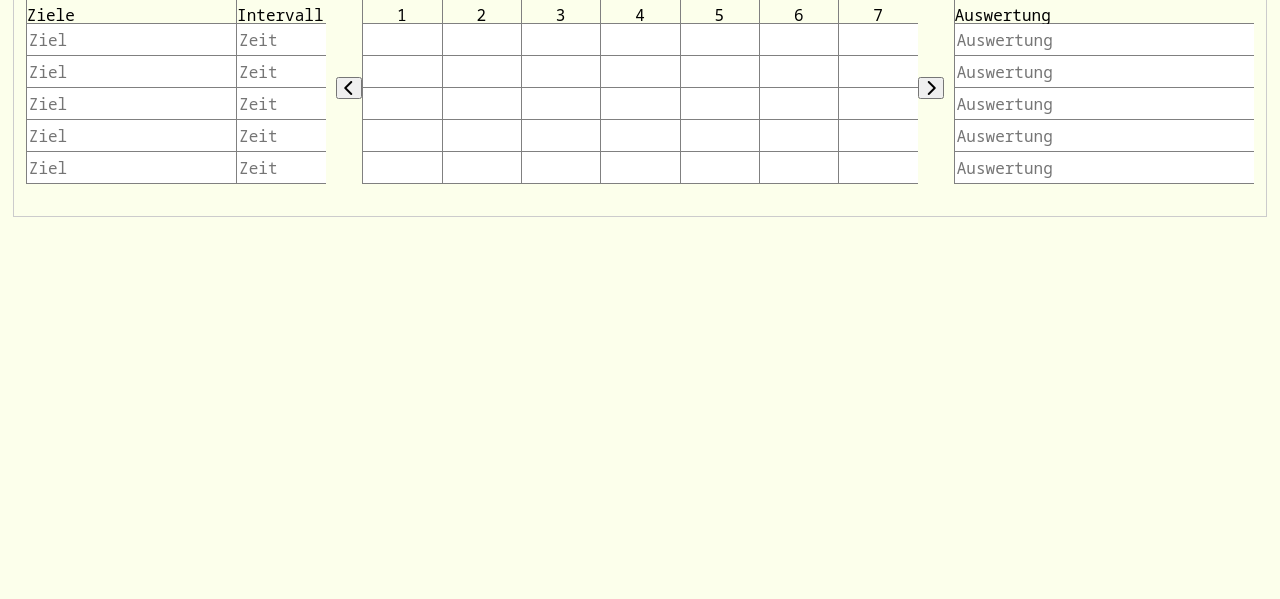
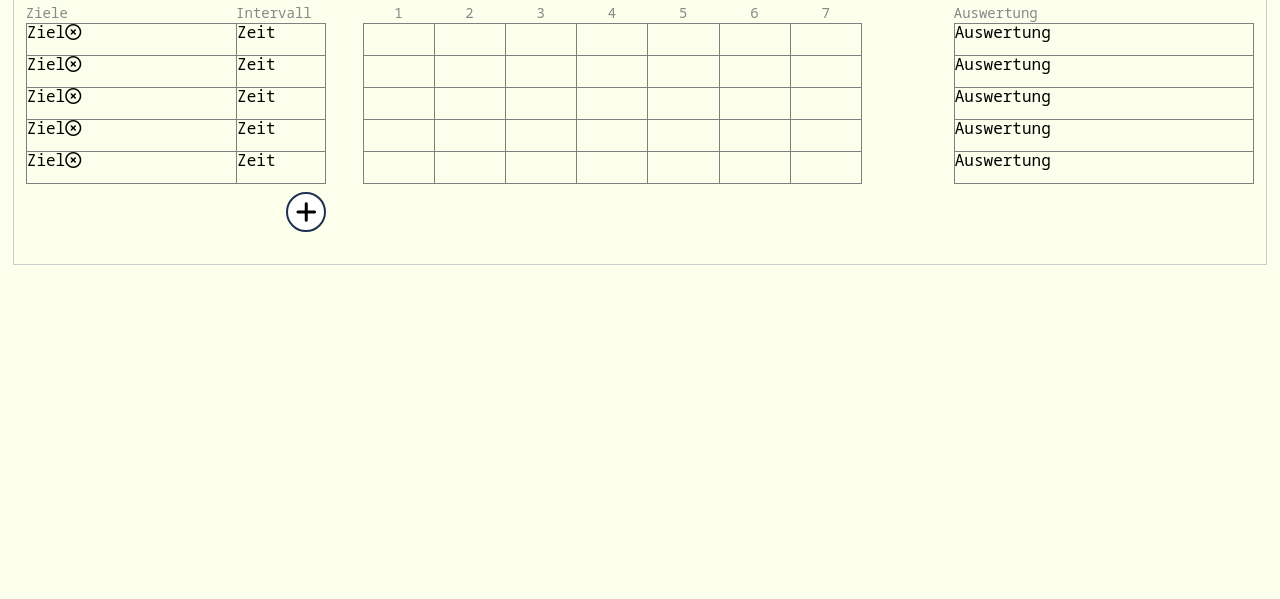
Before and after one commit to Jan-Dev0/aim-tracker, a plain HTML site: page index.html in a window 1280 px wide. Shown: the part 201-800 px from the top of the page. Drawn offline with Linux system fonts and the light colour scheme.

Commit message:
feat: refactor entry elements

```diff
--- a/index.html
+++ b/index.html
@@ -42,21 +42,10 @@
           </div>
 
           <!-- Wrapper for aim inputs -->
-          <div class="aim-tracker__aim-list">
-            <!--
-            <div class="aim-tracker__aim">
-              <input
-                type="text"
-                class="aim-tracker__aim-input"
-                placeholder="Ziel"
-              />
-              <input
-                type="text"
-                class="aim-tracker__time-input"
-                placeholder="Zeit"
-              />
-            </div>
-          --></div>
+          <div class="aim-tracker__aim-list"></div>
+          <button class="aim-tracker__add-aim-btn">
+            <i class="fa-solid fa-plus"></i>
+          </button>
         </div>
 
         <!-- Column for logging daily entries -->
@@ -74,13 +63,6 @@
             <div class="aim-tracker__entries-container">
               <!-- Days of the week labels -->
               <div class="aim-tracker__days-label">
-                <!--<div class="aim-tracker__day">1-Mo</div>
-                <div class="aim-tracker__day">2-Di</div>
-                <div class="aim-tracker__day">3-Mi</div>
-                <div class="aim-tracker__day">4-Do</div>
-                <div class="aim-tracker__day">5-Fr</div>
-                <div class="aim-tracker__day">6-Sa</div>
-                <div class="aim-tracker__day">7-So</div>-->
               </div>
 
               <div class="aim-tracker__entries-list">
@@ -124,15 +106,7 @@
             <p class="aim-tracker__review-label">Auswertung</p>
           </div>
           <!-- Wrapper for review inputs -->
-          <div class="aim-tracker__review-list">
-            <!--<div class="aim-tracker__review">
-              <input
-                type="text"
-                class="aim-tracker__review-input"
-                placeholder="Auswertung"
-              />
-            </div>-->
-          </div>
+          <div class="aim-tracker__review-list"></div>
         </div>
       </div>
     </div>
--- a/main.js
+++ b/main.js
@@ -7,6 +7,7 @@ const rightArrow = document.querySelector(".aim-tracker__arrow--right");
 const entriesContainer = document.querySelector(
   ".aim-tracker__entries-container"
 );
+const addBtn = document.querySelector(".aim-tracker__add-aim-btn");
 
 const date = new Date();
 const year = date.getFullYear();
@@ -16,17 +17,16 @@ const scrollAmount = 250;
 
 const createAimEntry = () => {
   const div = document.createElement("div");
-  const aimInput = document.createElement("input");
-  const timeInput = document.createElement("input");
+  const aimInput = document.createElement("div");
+  const timeInput = document.createElement("div");
+  const icon = document.createElement("i");
+  div.classList.add("aim-tracker__aim");
+  aimInput.textContent = "Ziel";
+  timeInput.textContent = "Zeit";
+  icon.classList.add("fa-regular", "fa-circle-xmark");
+  aimInput.classList.add("aim-tracker__aim-input");
+  aimInput.append(icon);
 
-  div.classList.add("aim-tracker__aim");
-
-  aimInput.type = "text";
-  aimInput.placeholder = "Ziel";
-  aimInput.classList.add("aim-tracker__aim-input");
-
-  timeInput.type = "text";
-  timeInput.placeholder = "Zeit";
   timeInput.classList.add("aim-tracker__time-input");
   div.append(aimInput, timeInput);
   aimList.append(div);
@@ -34,14 +34,9 @@ const createAimEntry = () => {
 
 const createReviewEntry = () => {
   const entry = document.createElement("div");
-  const input = document.createElement("input");
 
-  entry.classList.add("aim-tracker__review-list");
-  input.type = "text";
-  input.placeholder = "Auswertung";
-  input.classList.add("aim-tracker__review-input");
-
-  entry.append(input);
+  entry.classList.add("aim-tracker__review-input");
+  entry.textContent = "Auswertung";
   reviewList.append(entry);
 };
 
@@ -60,13 +55,9 @@ const createLogEntry = () => {
 
   for (let i = 1; i <= lastDayOfMonth; i++) {
     const entry = document.createElement("div");
-    const input = document.createElement("input");
 
     entry.classList.add("aim-tracker__entry");
-    input.type = "text";
-    input.classList.add("aim-tracker__entry-input");
 
-    entry.append(input);
     listRow.append(entry);
   }
   entriesList.append(listRow);
@@ -95,3 +86,9 @@ rightArrow.addEventListener("click", () => {
     behavior: "smooth",
   });
 });
+
+addBtn.addEventListener("click", () => {
+  createAimEntry();
+  createReviewEntry();
+  createLogEntry();
+});
--- a/styles.css
+++ b/styles.css
@@ -53,6 +53,8 @@ h6 {
   --french-gray: hsla(243, 23%, 82%, 1);
   --fairy-tale: hsla(331, 77%, 88%, 1);
   --ivory: hsla(69, 100%, 96%, 1);
+  --delft-blue: #1e3050ff;
+
 }
 
 /* Global styles */
@@ -102,6 +104,10 @@ body {
   padding: 3.2rem 1.2rem;
 }
 
+.aim-tracker__column--aims {
+  display: flex;
+  flex-direction: column;
+}
 .aim-tracker__aim-label-wrapper,
 .aim-tracker__aim {
   display: flex;
@@ -121,16 +127,25 @@ body {
 
 .aim-tracker__aim-label,
 .aim-tracker__time-label,
+.aim-tracker__day,
+.aim-tracker__review-label {
+  height: 3.2rem;
+  border-bottom: 1px solid grey;
+  padding-bottom: 0.3rem;
+  color: #888;
+  font-size: 1.4rem;
+}
 .aim-tracker__aim-input,
 .aim-tracker__time-input,
-.aim-tracker__day,
-.aim-tracker__entry-input,
-.aim-tracker__review-label,
+.aim-tracker__entry,
 .aim-tracker__review-input {
   height: 3.2rem;
   border: none;
   border-bottom: 1px solid grey;
   border-left: 1px solid grey;
+}
+.aim-tracker__entries-list {
+  border-right: 1px solid grey;
 }
 .aim-tracker__aim-label,
 .aim-tracker__time-label,
@@ -139,10 +154,14 @@ body {
   display: flex;
   align-items: flex-end;
 }
-
+.aim-tracker__time-input,
+.aim-tracker__review-input {
+  border-right: 1px solid grey;
+}
 .aim-tracker__entries-container {
   overflow-x: hidden;
 }
+
 .aim-tracker__days-label {
   width: 100%;
   height: 3.2rem;
@@ -165,7 +184,6 @@ body {
 .aim-tracker__entries {
   display: flex;
   justify-content: flex-start;
-
 }
 .aim-tracker__entry {
   width: calc(100% / 7);
@@ -181,3 +199,52 @@ body {
 .aim-tracker__review-input {
   width: 100%;
 }
+
+/* Arrow button styles */
+.aim-tracker__arrow {
+  border: none;
+  background-color: transparent;
+  color: #888;
+  font-size: 2.4rem;
+  cursor: pointer;
+  transition: transform 0.3s ease;
+}
+
+.aim-tracker__arrow:hover {
+  transform: scale(1.3);
+}
+
+.aim-tracker__add-aim-btn {
+  font-size: 2.4rem;
+  background-color: white;
+  border: 2px solid var(--delft-blue);
+  border-radius: 100%;
+  padding: 1.8rem;
+  width: 3.2rem;
+  height: 3.2rem;
+  margin-top: 0.8rem;
+  cursor: pointer;
+  display: flex;
+  justify-content: center;
+  align-items: center;
+
+  align-self: flex-end;
+  transition: box-shadow 0.3s ease, transform 0.3s ease;
+
+}
+
+.aim-tracker__add-aim-btn:hover {
+  box-shadow: 0 4px 8px rgba(0, 0, 0, 0.1);
+  transform: scale(1.1);
+}
+
+.aim-tracker__arrow {
+  opacity: 0;
+  visibility: hidden;
+  transition: opacity 0.3s ease, visibility 0.3s ease;
+}
+
+.aim-tracker__entries-wrapper:hover .aim-tracker__arrow {
+  opacity: 1;
+  visibility: visible;
+}
```
